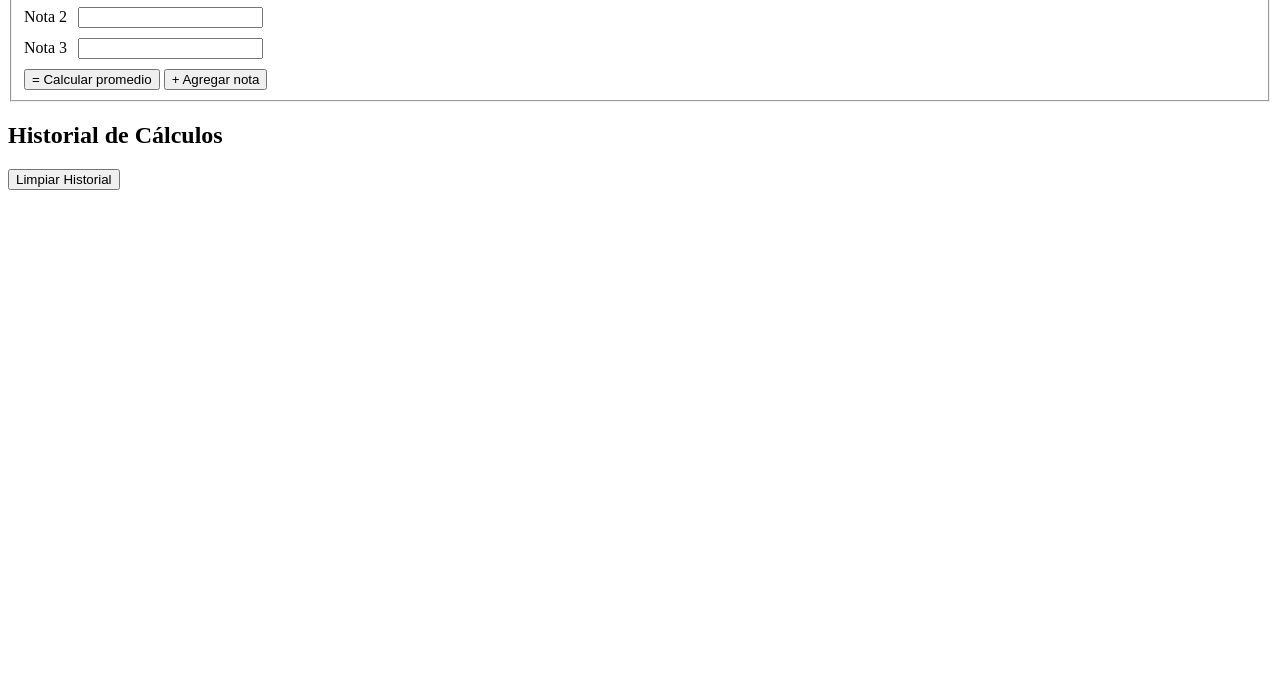
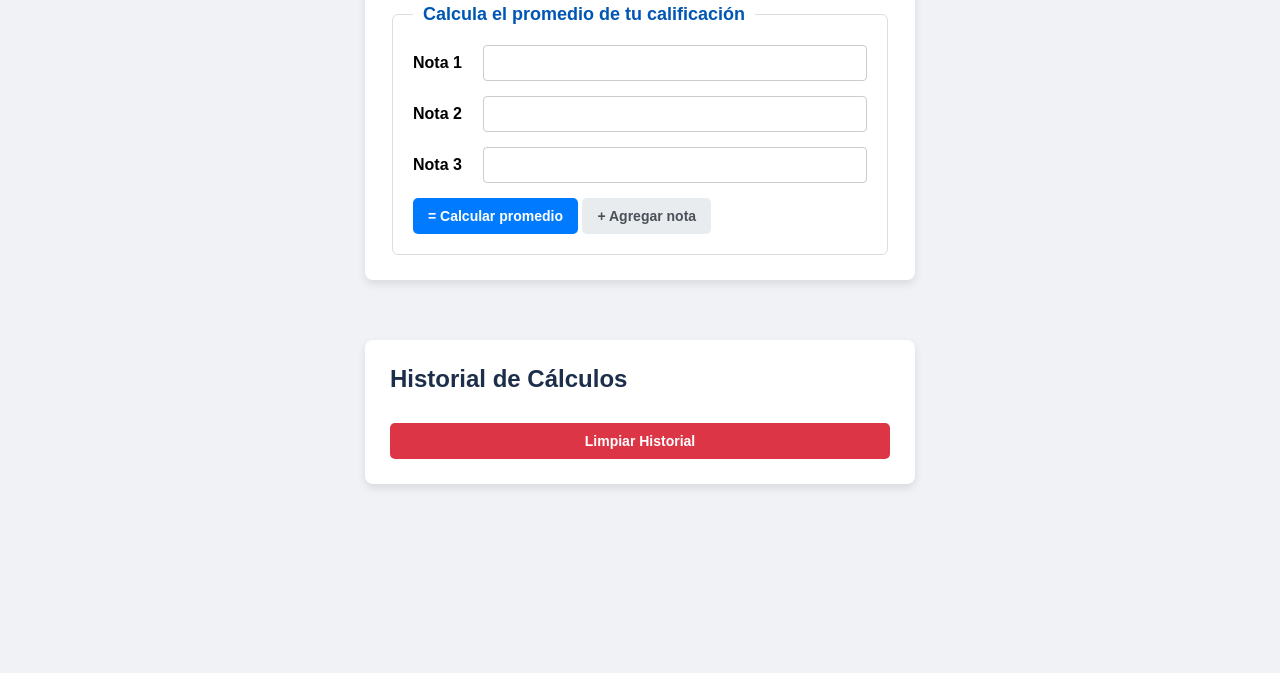
Before and after one commit to amalith-melo/Calculadora_de_promedio, a plain HTML site: page index.html in a window 1280 px wide. Shown: the part 127-800 px from the top of the page. Drawn offline with Linux system fonts and the light colour scheme.

Commit message:
se agregan estilos y otras funcionalidades

```diff
--- a/index.html
+++ b/index.html
@@ -40,18 +40,16 @@
   </form>
 
   <div id="resultadoComparacion"></div>
-<div id="historial">
+  <div id="historial">
     <h2>Historial de Cálculos</h2>
     <ul id="listaHistorial">
-      </ul>
+    </ul>
     <button id="limpiarHistorialBoton" type="button">Limpiar Historial</button>
   </div>
   <script src="index_version_2.js"></script>
 </body>
 
-  <script src="index_version_2.js"></script>
-</body>
-<script src="index_version_2.js"></script>
-</body>
+
+
 
 </html>
--- a/index_version_2.js
+++ b/index_version_2.js
@@ -32,7 +32,7 @@ const ejecutarCalculo = () => {
         resultadoComparacionDiv.className = "estado-error";
         return;
     }
-    console.log(hayError)
+
     if (cantidadDeNotas > 0) {
         const promedio = sumaTotal / cantidadDeNotas;
         const mensajeResultado = analizarPromedio(promedio);
@@ -51,19 +51,17 @@ const ejecutarCalculo = () => {
             notas: notas,
             promedio: promedio,
         };
-        // 1. LEER el historial viejo.
+        // LEER el historial viejo.
         const historialGuardado = localStorage.getItem('historial');
 
-// 2. PREPARAR la lista.
+        // PREPARAR la lista.
         const historial = historialGuardado ? JSON.parse(historialGuardado) : [];
 
-// 3. AÑADIR el nuevo cálculo a la lista.
+        // AÑADIR el nuevo cálculo a la lista.
         historial.push(calculoActualParaElHistorial);
 
-// 4. GUARDAR la lista completa y actualizada.
+        // GUARDAR la lista completa y actualizada.
         localStorage.setItem('historial', JSON.stringify(historial));
-
-
 
 
     } else {
@@ -130,41 +128,42 @@ contenedorPadreNotas.addEventListener('click', function (accionEliminarNotas) {
     }
 });
 
-// 1. Función dedicada a mostrar el historial en el HTML
+//función dedicada a mostrar el historial en el HTML
 function mostrarHistorial() {
     const listaHistorial = document.getElementById('listaHistorial');
     const historialGuardado = localStorage.getItem('historial');
     const historial = historialGuardado ? JSON.parse(historialGuardado) : [];
 
-  // Limpiamos la lista actual para no mostrar datos repetidos
+    // limpiamos la lista actual para no mostrar datos repetidos
     listaHistorial.innerHTML = '';
 
-  // Por cada 'calculo' en nuestro array de historial...
+    // Por cada 'calculo' en nuestro array de historial
     historial.forEach(calculo => {
         // ...creamos un nuevo elemento <li>
         const nuevoItem = document.createElement('li');
 
-    // ...le ponemos el texto con los datos del cálculo
-    // El .join(', ') es para que las notas se vean bonitas: [4, 5, 3]
-    nuevoItem.textContent = `Fecha: ${calculo.fecha} - Notas: [${calculo.notas.join(', ')}] - Promedio: ${calculo.promedio}`;
 
-    // ...y añadimos el <li> a la lista <ul> del HTML
+
+        nuevoItem.textContent = `Fecha: ${calculo.fecha} - Notas: [${calculo.notas.join(', ')}] - Promedio: ${calculo.promedio}`;  // le ponemos el texto con los datos del cálculo
+
+        // añadimos el <li> a la lista <ul> del HTML
         listaHistorial.appendChild(nuevoItem);
     });
 }
 
-// 2. Lógica para el botón de limpiar historial
+
 const limpiarHistorialBoton = document.getElementById('limpiarHistorialBoton');
 
 limpiarHistorialBoton.addEventListener('click', () => {
-  // Borramos el historial de la memoria del navegador
+    // borramos el historial de la memoria del navegador
     localStorage.removeItem('historial');
 
-  // Volvemos a dibujar el historial (que ahora estará vacío)
+    // Volvemos a dibujar el historial
     mostrarHistorial();
+
 });
 
 
-// 3. LLAMADA INICIAL
-// Hacemos que el historial se muestre en pantalla tan pronto como la página carga.
+
+// hacemos que el historial se muestre en pantalla tan pronto como la página carga.
 mostrarHistorial();
--- a/styles.css
+++ b/styles.css
@@ -1,15 +1,178 @@
+body {
+  font-family: Arial, sans-serif;
+  background-color: #f0f2f5;
+   display: flex;
+  flex-direction: column;
+   align-items: center;
+
+  padding: 20px;
+}
+
+h1 {
+  color: #1c2e4a;
+  margin-bottom: 20px;
+}
+
+
+form {
+  background-color: #ffffff;
+  padding: 25px;
+  border-radius: 8px;
+  box-shadow: 0 4px 8px rgba(0, 0, 0, 0.1);
+  width: 100%;
+  max-width: 500px;
+  margin-bottom: 20px;
+}
+
+fieldset {
+  border: 1px solid #ddd;
+  padding: 20px;
+  border-radius: 6px;
+}
+
+legend {
+  font-size: 18px;
+  font-weight: bold;
+  color: #0056b3;
+  padding: 0 10px;
+}
+
+
+#contenedorNotas div {
+  display: flex;
+  align-items: center;
+  gap: 10px;
+  margin-bottom: 15px;
+}
+
+label {
+  width: 60px;
+  font-weight: bold;
+}
+
+input[type="number"] {
+  flex-grow: 1;
+  padding: 8px;
+  border: 1px solid #ccc;
+  border-radius: 4px;
+  font-size: 16px;
+}
+
+
+input[type="button"],
+button {
+  padding: 10px 15px;
+  border: none;
+  border-radius: 5px;
+  cursor: pointer;
+  font-size: 14px;
+  font-weight: bold;
+  transition: background-color 0.2s ease;
+}
+
+
+#calcularPromedioBoton {
+  background-color: #007bff;
+  color: white;
+  flex-grow: 1;
+}
+
+#calcularPromedioBoton:hover {
+  background-color: #0056b3;
+}
+
+
+#agregarNotaBoton {
+  background-color: #e9ecef;
+  color: #495057;
+}
+
+#agregarNotaBoton:hover {
+  background-color: #ced4da;
+}
+
+
+.eliminar-nota-boton {
+  background-color: #fce8e6;
+  color: #c5221f;
+  border-radius: 50%;
+  width: 32px;
+  height: 32px;
+}
+
+.eliminar-nota-boton:hover {
+  background-color: #c5221f;
+  color: white;
+}
 
 
 
-.estado-aprobado { color: green; }
-.estado-reprobado { color: red; }
-.estado-error    { color: red; }
-
-#contenedorNotas div {
-  margin-bottom: 10px;
+#resultadoComparacion {
+  padding: 15px;
+  border-radius: 5px;
+  margin-top: 10px;
+  font-weight: bold;
+  text-align: center;
 }
 
-label {
-  display: inline-block;
-  width: 50px;
+.estado-aprobado {
+  color: #155724;
+  background-color: #d4edda;
+  border: 1px solid #c3e6cb;
 }
+
+.estado-reprobado {
+  color: #721c24;
+  background-color: #f8d7da;
+  border: 1px solid #f5c6cb;
+}
+
+.estado-error {
+  color: #856304;
+  background-color: #fff3cd;
+  border: 1px solid #ffeeba;
+}
+
+
+
+#historial {
+  background-color: #ffffff;
+  padding: 25px;
+  border-radius: 8px;
+  box-shadow: 0 4px 8px rgba(0, 0, 0, 0.1);
+  width: 100%;
+  max-width: 500px;
+}
+
+#historial h2 {
+  margin-top: 0;
+  margin-bottom: 15px;
+  color: #1c2e4a;
+}
+
+#listaHistorial {
+  list-style-type: none;
+  padding: 0;
+  margin: 0;
+  max-height: 200px;/
+}
+
+#listaHistorial li {
+  padding: 10px;
+  border-bottom: 1px solid #eee;
+}
+
+#listaHistorial li:last-child {
+  border-bottom: none;
+}
+
+#limpiarHistorialBoton {
+  background-color: #dc3545;
+  color: white;
+  margin-top: 15px;
+  width: 100%;
+}
+
+#limpiarHistorialBoton:hover {
+  background-color: #c82333;
+}
```
Lines whose indentation alone changed are shown as unchanged.
